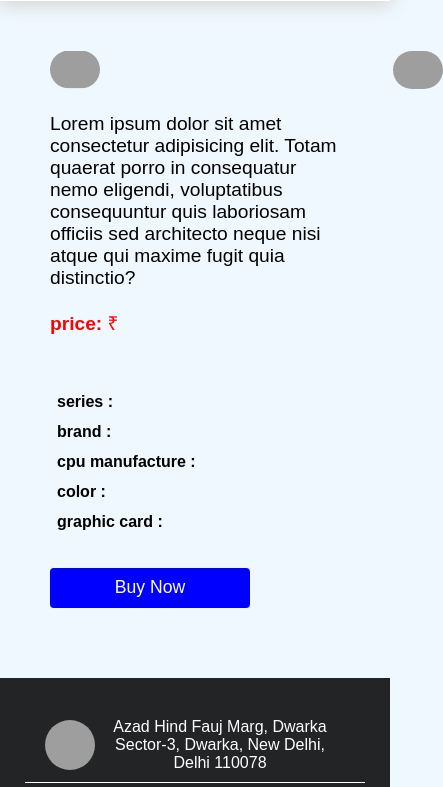
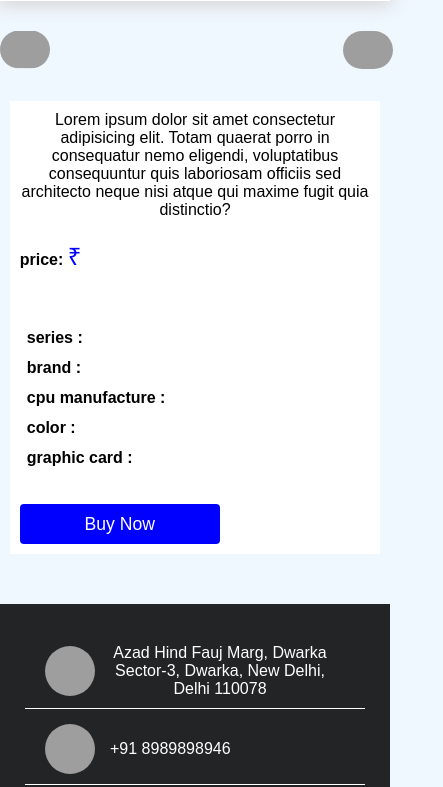
Before and after one commit to Tarun-Raikwar/laptop_selling_website, a website: page home/product.html in a window 390 px wide. Shown: the part 57-844 px from the top of the page, 443 px wide, since content can reach past the window. Drawn offline with Linux system fonts and the light colour scheme; files that its build step writes are made by us from their sources; no server answers; grey boxes are pictures that could not be loaded; files whose address does not match are found by name.

Commit message:
product design

```diff
--- a/home/product.html
+++ b/home/product.html
@@ -53,11 +53,9 @@
             </div>
         </div>
         <div id="content">
-            <p id="detail">Lorem ipsum dolor sit amet consectetur adipisicing elit. Totam quaerat porro in consequatur
-                nemo eligendi, voluptatibus consequuntur quis laboriosam officiis sed architecto neque nisi atque qui
-                maxime fugit quia distinctio?</p>
-            <p id="price_block"><strong>price: </strong> <span id="price"><span>&#8377</span></span></p>
-            <table>
+            <p id="detail">Lorem ipsum dolor sit amet consectetur adipisicing elit. Totam quaerat porro in consequatur nemo eligendi, voluptatibus consequuntur quis laboriosam officiis sed architecto neque nisi atque qui maxime fugit quia distinctio?</p>
+            <p id="price_block"><strong>price: </strong><span id="price"><span>&#8377</span></span></p>
+            <table id="table">
                 <tr>
                     <td><strong>series : </strong></td>
                     <td id="series"></td>
--- a/public/css/product.css
+++ b/public/css/product.css
@@ -179,7 +179,7 @@ body {
 #product{
     /* border: 2px solid green; */
     display: flex;
-    padding: 50px 50px;
+    padding: 30px 0px;
     justify-content: space-around;
     /* align-items: center; */
     flex-wrap: wrap;
@@ -193,6 +193,7 @@ body {
 #left, #right{
     position: relative;
     /* z-index: -1; */
+    height: 50px;
 }
 
 #left img{
@@ -255,12 +256,16 @@ body {
 #content{
     /* border: 2px solid red; */
     width: 40vw;
+    padding: 20px 10px;
 }
 
-@media screen and (max-width: 1180px){
+@media screen and (max-width: 1180px) and (min-width: 419px){
     #content{
-        width: 90vw;
+        width: 80%;
+        margin: auto;
         margin-top: 20px;
+        background-color: white;
+        width: 95vw;
     }
 }
 
@@ -274,13 +279,26 @@ body {
 #detail{
     font-size: 1.2rem;
     margin-bottom: 20px;
+    text-align: center;
+}
+
+@media screen and (max-width: 480px) {
+    #detail{
+        font-size: 1rem;
+    }
 }
 
 #price_block{
-    font-size: 1.2rem;
-    color: red;
+    width: 100%;
     margin-bottom: 50px;
 }
+
+#price{
+    color: blue;
+    font-size: 1.5rem;
+}
+
+
 
 td{
     padding: 5px 5px;
@@ -295,6 +313,7 @@ td{
     border-radius: 4px;
     font-size: 1.1rem;
     margin-top: 30px;
+    /* margin-left: calc(100%/2 - 100px); */
 }
 
 #buy a{
@@ -304,6 +323,18 @@ td{
 
 #buy:hover{
     cursor: pointer;
+}
+
+
+@media screen and (max-width: 418px) {
+    #content{
+        width: 100%;
+        margin-top: 20px;
+        padding: 10px 10px;
+        background-color: white;
+        width: 95vw;
+    }
+
 }
 
 
```
